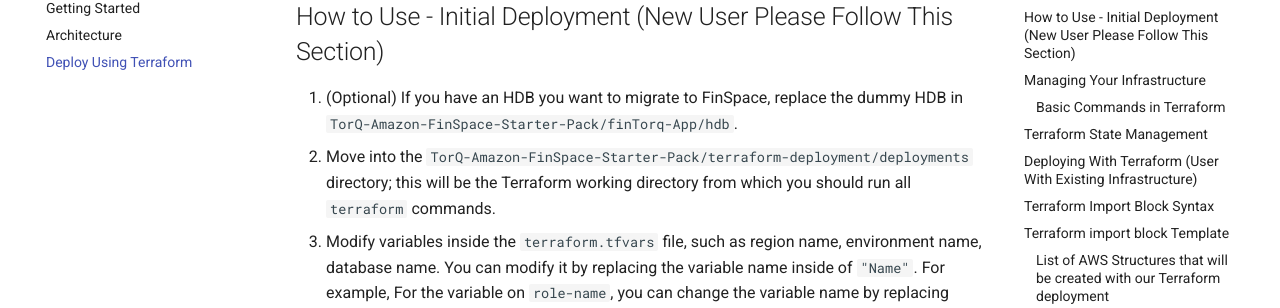
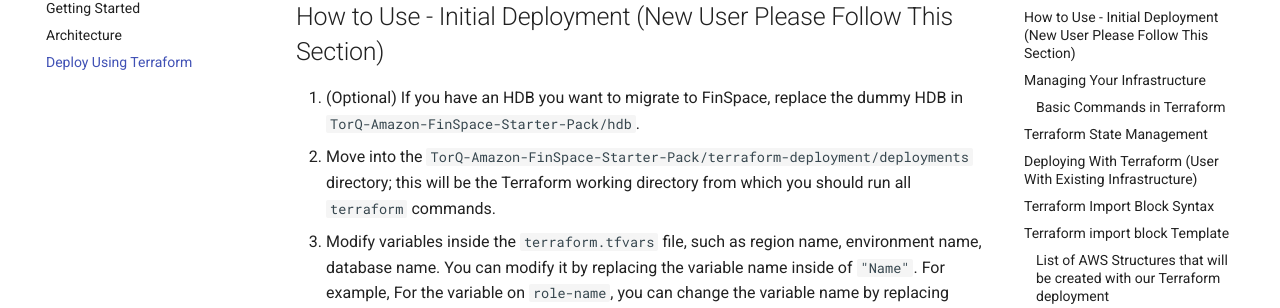
Before and after one commit to DataIntellectTech/TorQ-Amazon-FinSpace-Starter-Pack, an MkDocs documentation site: the page built from docs/terraformdeloyment.md, in a window 1280 px wide and 900 px high, scrolled down 806 px. Shown: the part 145-453 px from the top of the window. Built offline with MkDocs 1.6.1 and Material for MkDocs 9.7.7, drawn with Linux system fonts in a browser that asks for light colours; comment, search, counter and statistics services are not loaded.

Commit message:
hdb path update in terraform doc

```diff
--- a/docs/terraformdeloyment.md
+++ b/docs/terraformdeloyment.md
@@ -20,7 +20,7 @@
 
 ## How to Use - Initial Deployment (New User Please Follow This Section)
 
-1. (Optional) If you have an HDB you want to migrate to FinSpace, replace the dummy HDB in `TorQ-Amazon-FinSpace-Starter-Pack/finTorq-App/hdb`.
+1. (Optional) If you have an HDB you want to migrate to FinSpace, replace the dummy HDB in `TorQ-Amazon-FinSpace-Starter-Pack/hdb`.
 2. Move into the `TorQ-Amazon-FinSpace-Starter-Pack/terraform-deployment/deployments` directory; this will be the Terraform working directory from which you should run all `terraform` commands.
 3. Modify variables inside the `terraform.tfvars` file, such as region name, environment name, database name. You can modify it by replacing the variable name inside of `"Name"`. For example, For the variable on `role-name`, you can change the variable name by replacing `"finspace-role"`.
 4. (Optional) If you have changed the database name from the default `finspace-database` to any other names, please also edit the `env.q` inside the `finTorq-App` directory, changing the database name to the new variable that you have set in line 19.
```
